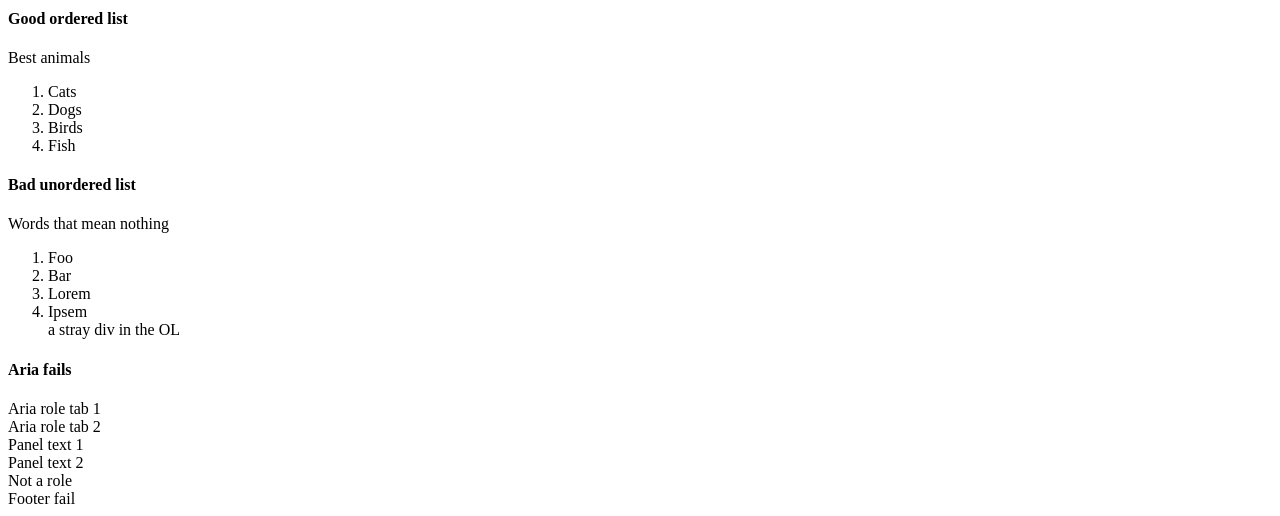
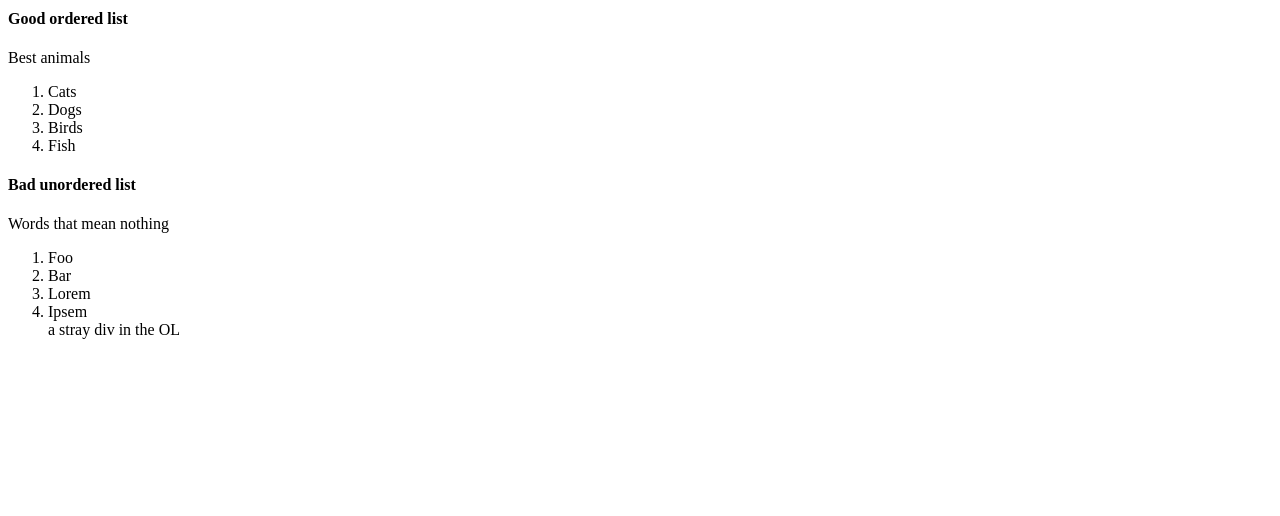
Before and after one commit to joelhsmith/debug-examples, a plain HTML site: page lh-tests/index.html in a window 1280 px wide. Shown: the part 1710-2226 px from the top of the page. After the commit the page ends 2065 px from the top, so only its background shows below. Drawn offline with Linux system fonts and the light colour scheme.

Commit message:
Change score by removing ARIA fails

```diff
--- a/lh-tests/index.html
+++ b/lh-tests/index.html
@@ -63,16 +63,5 @@
         <li>Ipsem</li>
         <div>a stray div in the OL</div>
     </ol>
-    <h4>Aria fails</h4>
-    <div role="tab">Aria role tab 1</div>
-    <div role="tab">Aria role tab 2</div>
-    <div role="tabpanel">Panel text 1</div>
-    <div role="tabpanel">Panel text 2</div>
-    <div id="imma-dupe"role="foobar">
-        Not a role
-    </div>
-    <div id="imma-dupe" role="footer">
-        Footer fail
-    </div>
 </body>
 </html>
```
